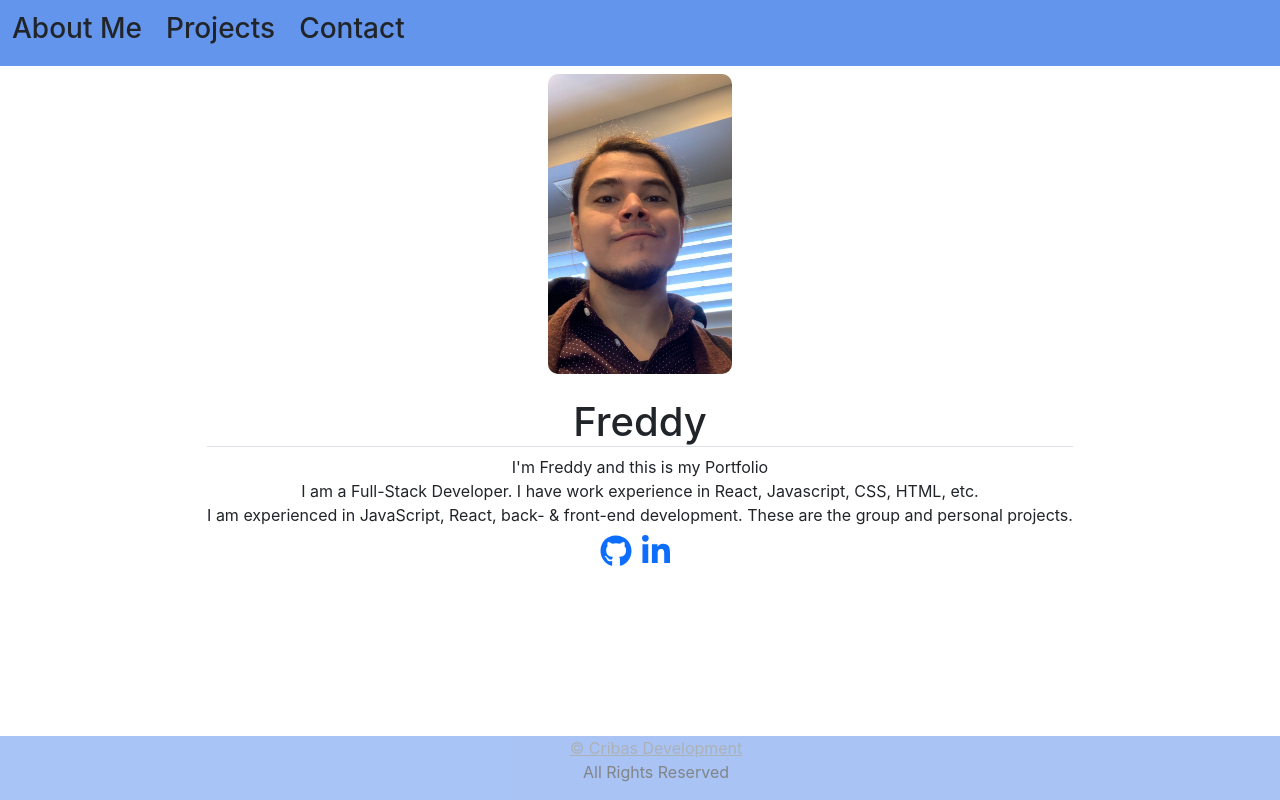
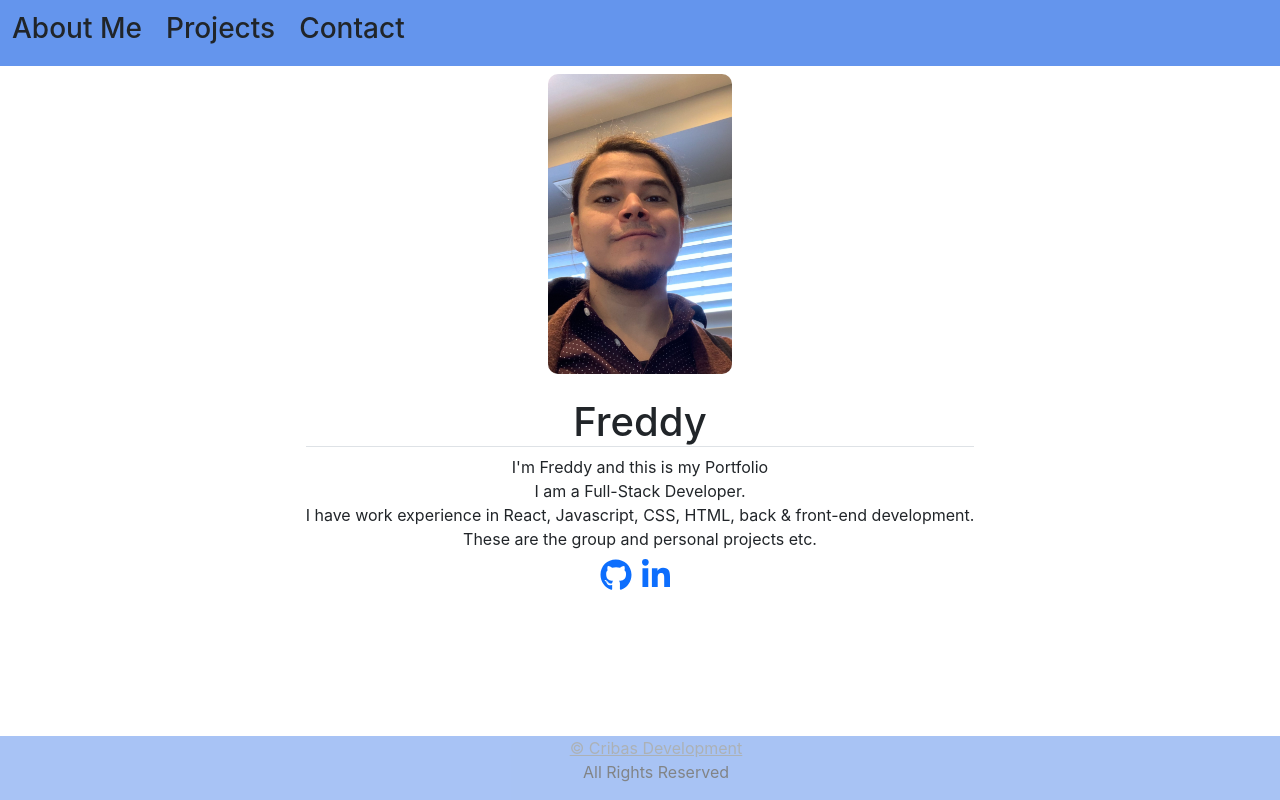
Before and after one commit to rakky21/re-ux, a React (Create React App) app: page / in a window 1280 px wide. Built offline with nearby package versions, Linux system fonts and the light colour scheme.

Commit message:
updating the layout

```diff
--- a/src/components/About/About.js
+++ b/src/components/About/About.js
@@ -16,10 +16,9 @@ function About() {
           <h1 className="card-title border-bottom"> Freddy </h1>
           <p className="card-text my-2">
             I'm Freddy and this is my Portfolio <br /> I am a Full-Stack
-            Developer. I have work experience in React, Javascript, CSS, HTML,
-            etc.
-            <br />I am experienced in JavaScript, React, back- & front-end
-            development. These are the group and personal projects.
+            Developer. <br /> I have work experience in React, Javascript, CSS,
+            HTML, back & front-end development. <br/> These are the group and personal
+            projects etc.
           </p>
           <a
             href="https://github.com/rakky21"
```
